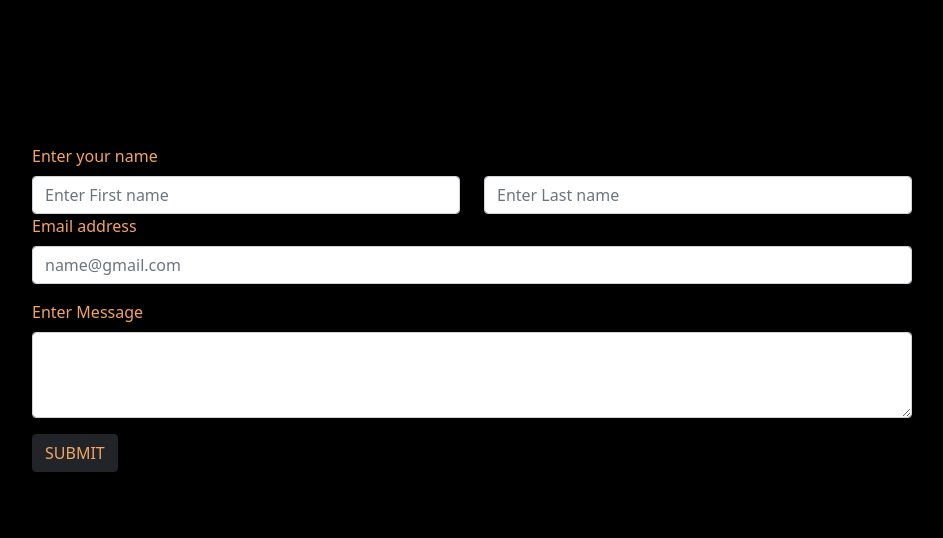
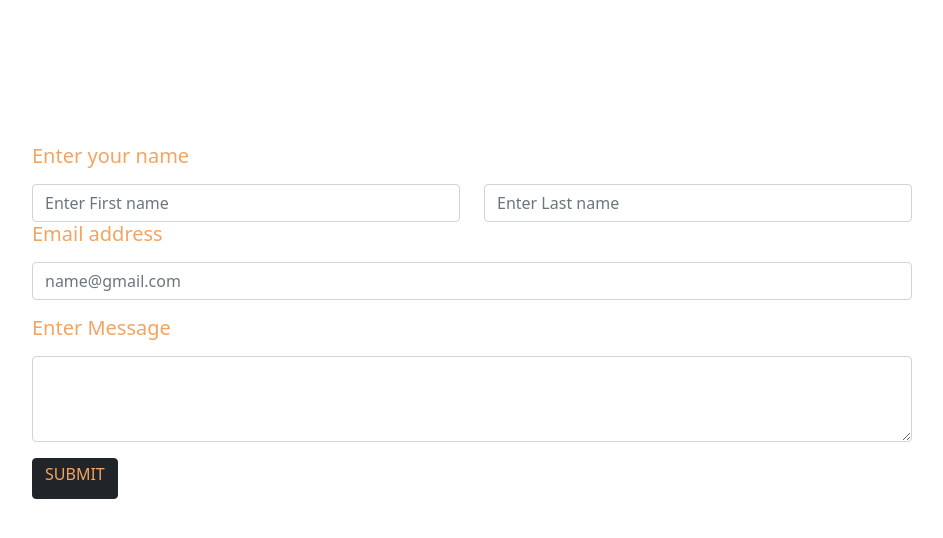
Before and after one commit to kakinachristine/HitSongPredictor, a Flask app: page /feedback in a window 1280 px wide. Shown: the part 56-594 px from the top of the page, without its empty margins (168-1111 px from the left). Run offline with Flask 3, Linux system fonts and the light colour scheme; parts of the project's set-up code (start-up, migrations or seed data) failed here and were passed over; some libraries are stand-ins or nearby versions.

Commit message:
New take 2

```diff
--- a/templates/feedback.html
+++ b/templates/feedback.html
@@ -9,7 +9,7 @@
     <script src="https://cdn.jsdelivr.net/npm/bootstrap@5.1.3/dist/js/bootstrap.bundle.min.js" integrity="sha384-ka7Sk0Gln4gmtz2MlQnikT1wXgYsOg+OMhuP+IlRH9sENBO0LRn5q+8nbTov4+1p" crossorigin="anonymous"></script>
 
 </head>
-<body style="background-color: black; color: sandybrown">
+<body style="background-color: white; color: sandybrown">
 <nav class="navbar navbar-dark bg-dark fixed-top" style="font-size: 20px">
   <div class="container-fluid">
     <a style="color: sandybrown" class="navbar-brand" href="/">Vibe Checker</a>
@@ -65,7 +65,7 @@
 </nav>
   <div style="margin: 200px">
     <div class="row">
-          <label for="exampleFormControlInput1" class="form-label">Enter your name</label>
+          <label for="exampleFormControlInput1" class="form-label"><h5>Enter your name</h5></label>
 
   <div class="col">
     <input type="text" class="form-control" placeholder="Enter First name" aria-label="  First name">
@@ -75,14 +75,14 @@
   </div>
   </div>
       <div class="mb-3">
-  <label for="exampleFormControlInput1" class="form-label">Email address</label>
+  <label for="exampleFormControlInput1" class="form-label"><h5>Email address</h5></label>
   <input type="email" class="form-control" id="exampleFormControlInput1" placeholder="name@gmail.com">
   </div>
       <div class="mb-3">
-  <label for="exampleFormControlTextarea1" class="form-label">Enter Message </label>
+  <label for="exampleFormControlTextarea1" class="form-label"><h5>Enter Message</h5> </label>
   <textarea class="form-control" id="exampleFormControlTextarea1" rows="3"></textarea>
 </div>
-      <button type="button" class="btn btn-dark" STYLE="color: sandybrown">SUBMIT</button>
+      <button type="button" class="btn btn-dark" STYLE="color: sandybrown"><h6>SUBMIT</h6></button>
 
   </div>
 </body>
--- a/templates/predictor.html
+++ b/templates/predictor.html
@@ -35,7 +35,7 @@
 </head>
 <body>
 {#onmouseenter="myFunction()" #}
-<nav class="navbar navbar-dark bg-dark fixed-top">
+<nav class="navbar navbar-dark bg-dark fixed-top" style="font-size: 20px">
   <div class="container-fluid">
     <a style="color: sandybrown" class="navbar-brand" href="/">Vibe Checker</a>
       <button class="navbar-toggler" type="button" data-bs-toggle="offcanvas" data-bs-target="#offcanvasNavbar" aria-controls="offcanvasNavbar">
--- a/templates/table.html
+++ b/templates/table.html
@@ -10,7 +10,7 @@
 
 </head>
 {# style="color: white;background-color: black" #}
-<body style="color: white;">
+<body style="color: white;background-color: #313335">
 <nav class="navbar navbar-dark bg-dark fixed-top" style="font-size: 20px">
   <div class="container-fluid">
     <a style="color: sandybrown" class="navbar-brand" href="/">Vibe Checker</a>
```
Also changed, not shown: app1.py (+13 -5 lines).
